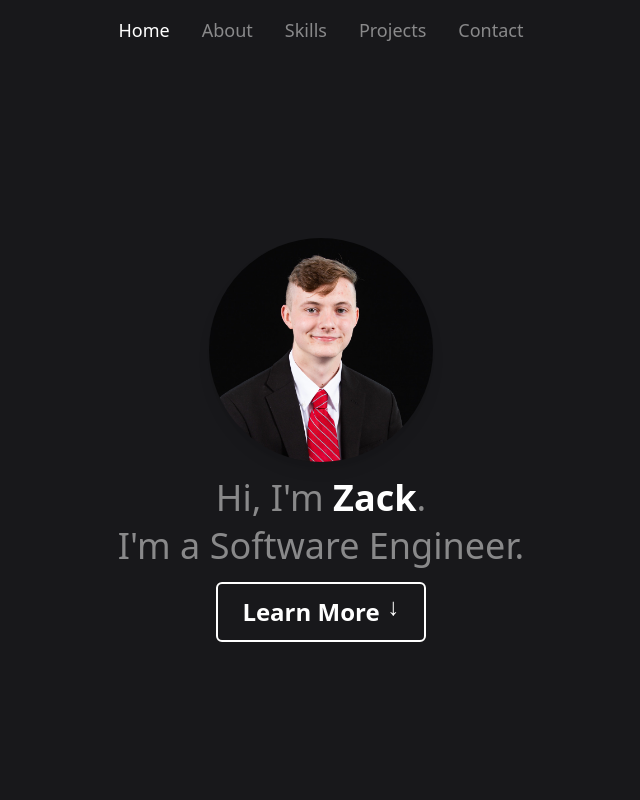
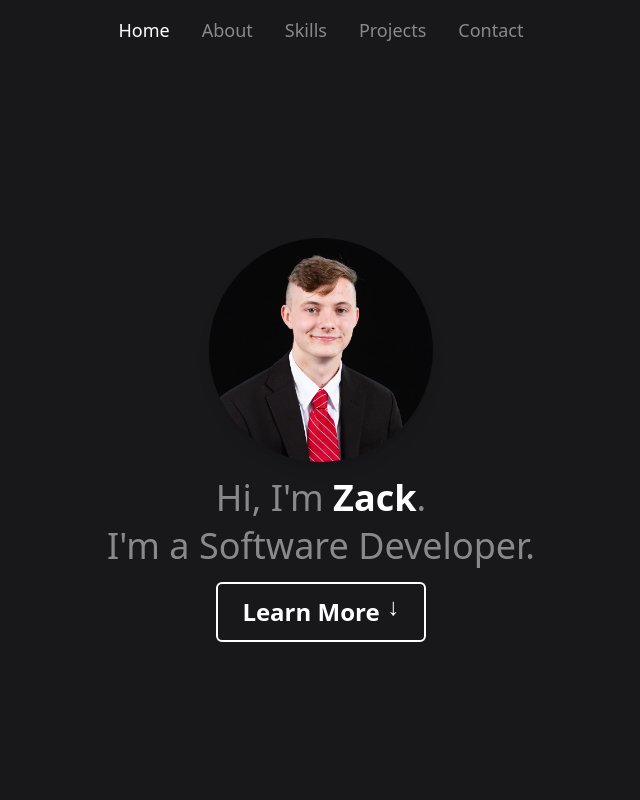
Before and after one commit to zackmartin12/Portfolio, a React (Vite) app in the folder frontend/: page / in a window 1280 px wide. Shown: the top 800 px of the page, without its empty margins (319-959 px from the left). Built offline with nearby package versions, Linux system fonts and the light colour scheme.

Commit message:
Adjust home

```diff
--- a/frontend/src/components/Home.jsx
+++ b/frontend/src/components/Home.jsx
@@ -12,7 +12,7 @@ function Home() {
                 <h1 className="text-4xl text-center text-zinc-50/50">
                     Hi, I'm <span className="text-white font-semibold">Zack</span>.
                 </h1>
-                <h1 className="text-4xl text-center mt-2 text-zinc-50/50">I'm a Software Engineer.</h1>
+                <h1 className="text-4xl text-center mt-2 text-zinc-50/50">I'm a Software Developer.</h1>
                 <a href="#about">
                     <button className="text-2xl font-semibold text-white mt-4 px-6 py-3 border-2 border-white rounded-md transition duration-200 hover:scale-110 flex items-center gap-2">
                         Learn More <span className="animate-bounce">↓</span>
```
